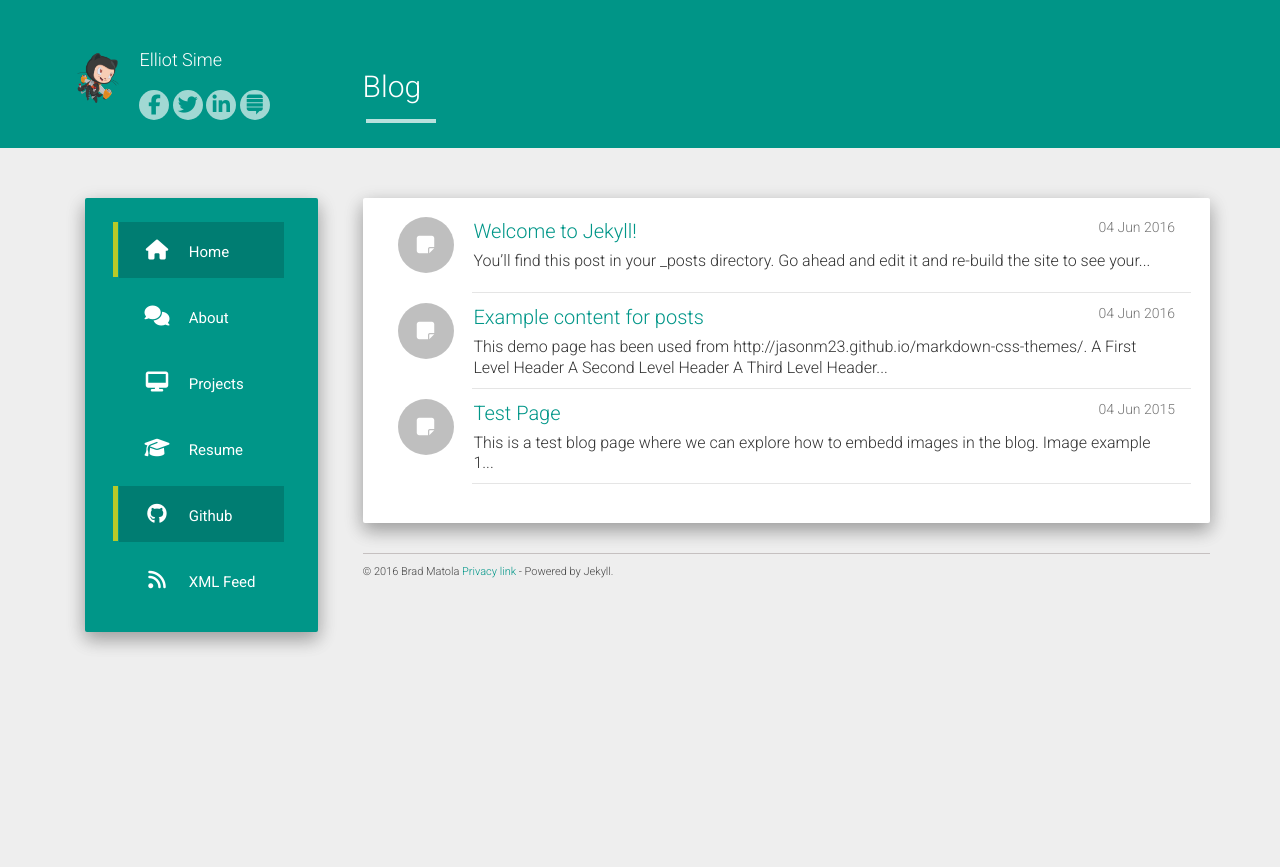
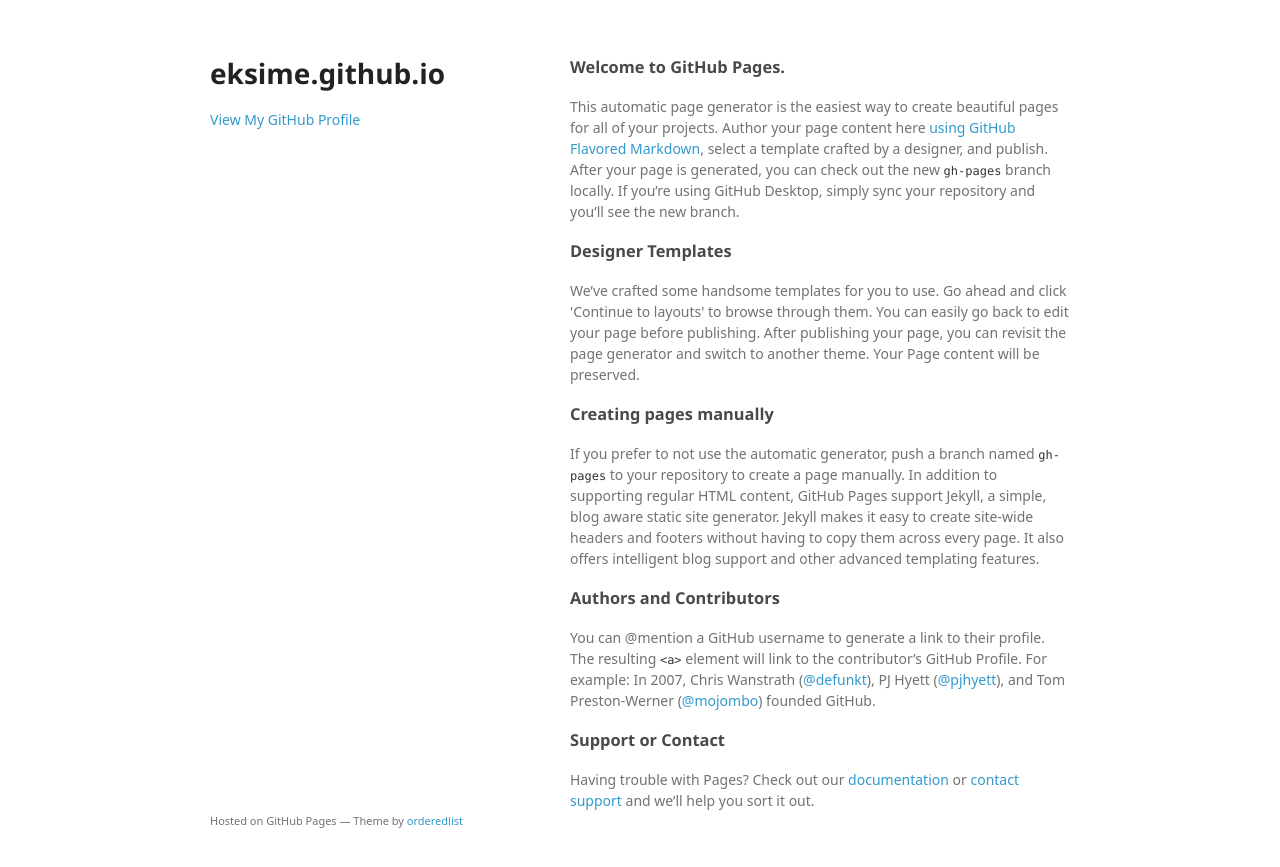
Before and after one commit to eksime/eksime.github.io, a Jekyll site: the page index.html, which Jekyll copies as it is, in a window 1280 px wide. Shown: the top 867 px of the page. Built offline with Jekyll 4.4.1, drawn with Linux system fonts in a browser that asks for light colours; nearby versions of some CDN libraries; some web fonts are replaced; the list of posts is cut into pages by our own code.

Commit message:
Replace master branch with page content via GitHub

```diff
--- a/index.html
+++ b/index.html
@@ -1,62 +1,58 @@
----
-layout: default
-title: Blog
----
-<div class="well">
-    <div class="list-group">
-      {% for post in paginator.posts %}
-      <div class="list-group-item">
-        <div class="row-action-primary">
-          <i class="fa fa-sticky-note"></i>
-        </div>
-        <div class="row-content">
-          <div class="least-content">{{ post.date | date_to_string }}</div>
-          <h4 class="list-group-item-heading"><a href="{{ post.url | prepend: site.baseurl }}">{{ post.title }}</a></h4>
+<!doctype html>
+<html>
+  <head>
+    <meta charset="utf-8">
+    <meta http-equiv="X-UA-Compatible" content="chrome=1">
+    <title>eksime.github.io by eksime</title>
 
-          <p class="list-group-item-text">{{ post.content | strip_html | truncatewords: 20 }}</p>
-        </div>
-      </div>
-      <div class="list-group-separator"></div>
-      {% endfor %}
-    </div>
+    <link rel="stylesheet" href="stylesheets/styles.css">
+    <link rel="stylesheet" href="stylesheets/github-light.css">
+    <meta name="viewport" content="width=device-width">
+    <!--[if lt IE 9]>
+    <script src="//html5shiv.googlecode.com/svn/trunk/html5.js"></script>
+    <![endif]-->
+  </head>
+  <body>
+    <div class="wrapper">
+      <header>
+        <h1>eksime.github.io</h1>
+        <p></p>
 
 
-    <!-- Pagination links -->
-    {% if paginator.total_pages > 1 %}
-    <ul class="pager">
-      {% if paginator.previous_page %}
-        <li class="previous">
-          <a href="{{ paginator.previous_page_path | prepend: site.baseurl | replace: '//', '/' }}">&laquo;</a>
-        </li>
-      {% else %}
-        <li class="previous disabled"><span aria-hidden="true">&laquo;</span></li>
-      {% endif %}
+        <p class="view"><a href="https://github.com/eksime">View My GitHub Profile</a></p>
 
-      <li><a href="/">First</a></li>
+      </header>
+      <section>
+        <h3>
+<a id="welcome-to-github-pages" class="anchor" href="#welcome-to-github-pages" aria-hidden="true"><span aria-hidden="true" class="octicon octicon-link"></span></a>Welcome to GitHub Pages.</h3>
 
-      {% for page in (1..paginator.total_pages) %}
-        {% if page == paginator.page %}
-          <li class="active">
-             <a>{{ page }}<span class="sr-only">(current)</span></a>
-          </li>
-        {% elsif page == 1 %}
-          <li><a href="/">{{ page }}</a></li>
-        {% else %}
-          <li>
-            <a href="{{ site.paginate_path | prepend: site.baseurl | replace: '//', '/' | replace: ':num', page }}">{{ page }}</a>
-          </li>
-        {% endif %}
-      {% endfor %}
+<p>This automatic page generator is the easiest way to create beautiful pages for all of your projects. Author your page content here <a href="https://guides.github.com/features/mastering-markdown/">using GitHub Flavored Markdown</a>, select a template crafted by a designer, and publish. After your page is generated, you can check out the new <code>gh-pages</code> branch locally. If you’re using GitHub Desktop, simply sync your repository and you’ll see the new branch.</p>
 
-      <li><a href="/page{{ paginator.total_pages }}/">Last</a></li>
+<h3>
+<a id="designer-templates" class="anchor" href="#designer-templates" aria-hidden="true"><span aria-hidden="true" class="octicon octicon-link"></span></a>Designer Templates</h3>
 
-      {% if paginator.next_page %}
-        <li class="next">
-          <a href="{{ paginator.next_page_path | prepend: site.baseurl | replace: '//', '/' }}">&raquo;</a>
-        </li>
-      {% else %}
-        <li class="next disabled"><span>&raquo;</span></li>
-      {% endif %}
-    </ul>
-    {% endif %}
-</div><!-- end #home -->
+<p>We’ve crafted some handsome templates for you to use. Go ahead and click 'Continue to layouts' to browse through them. You can easily go back to edit your page before publishing. After publishing your page, you can revisit the page generator and switch to another theme. Your Page content will be preserved.</p>
+
+<h3>
+<a id="creating-pages-manually" class="anchor" href="#creating-pages-manually" aria-hidden="true"><span aria-hidden="true" class="octicon octicon-link"></span></a>Creating pages manually</h3>
+
+<p>If you prefer to not use the automatic generator, push a branch named <code>gh-pages</code> to your repository to create a page manually. In addition to supporting regular HTML content, GitHub Pages support Jekyll, a simple, blog aware static site generator. Jekyll makes it easy to create site-wide headers and footers without having to copy them across every page. It also offers intelligent blog support and other advanced templating features.</p>
+
+<h3>
+<a id="authors-and-contributors" class="anchor" href="#authors-and-contributors" aria-hidden="true"><span aria-hidden="true" class="octicon octicon-link"></span></a>Authors and Contributors</h3>
+
+<p>You can @mention a GitHub username to generate a link to their profile. The resulting <code>&lt;a&gt;</code> element will link to the contributor’s GitHub Profile. For example: In 2007, Chris Wanstrath (<a href="https://github.com/defunkt" class="user-mention">@defunkt</a>), PJ Hyett (<a href="https://github.com/pjhyett" class="user-mention">@pjhyett</a>), and Tom Preston-Werner (<a href="https://github.com/mojombo" class="user-mention">@mojombo</a>) founded GitHub.</p>
+
+<h3>
+<a id="support-or-contact" class="anchor" href="#support-or-contact" aria-hidden="true"><span aria-hidden="true" class="octicon octicon-link"></span></a>Support or Contact</h3>
+
+<p>Having trouble with Pages? Check out our <a href="https://help.github.com/pages">documentation</a> or <a href="https://github.com/contact">contact support</a> and we’ll help you sort it out.</p>
+      </section>
+      <footer>
+        <p><small>Hosted on GitHub Pages &mdash; Theme by <a href="https://github.com/orderedlist">orderedlist</a></small></p>
+      </footer>
+    </div>
+    <script src="javascripts/scale.fix.js"></script>
+
+  </body>
+</html>
--- /dev/null
+++ b/javascripts/scale.fix.js
@@ -0,0 +1,17 @@
+var metas = document.getElementsByTagName('meta');
+var i;
+if (navigator.userAgent.match(/iPhone/i)) {
+  for (i=0; i<metas.length; i++) {
+    if (metas[i].name == "viewport") {
+      metas[i].content = "width=device-width, minimum-scale=1.0, maximum-scale=1.0";
+    }
+  }
+  document.addEventListener("gesturestart", gestureStart, false);
+}
+function gestureStart() {
+  for (i=0; i<metas.length; i++) {
+    if (metas[i].name == "viewport") {
+      metas[i].content = "width=device-width, minimum-scale=0.25, maximum-scale=1.6";
+    }
+  }
+}
--- /dev/null
+++ b/stylesheets/github-light.css
@@ -0,0 +1,123 @@
+/*
+The MIT License (MIT)
+
+Copyright (c) 2016 GitHub, Inc.
+
+Permission is hereby granted, free of charge, to any person obtaining a copy
+of this software and associated documentation files (the "Software"), to deal
+in the Software without restriction, including without limitation the rights
+to use, copy, modify, merge, publish, distribute, sublicense, and/or sell
+copies of the Software, and to permit persons to whom the Software is
+furnished to do so, subject to the following conditions:
+
+The above copyright notice and this permission notice shall be included in all
+copies or substantial portions of the Software.
+
+THE SOFTWARE IS PROVIDED "AS IS", WITHOUT WARRANTY OF ANY KIND, EXPRESS OR
+IMPLIED, INCLUDING BUT NOT LIMITED TO THE WARRANTIES OF MERCHANTABILITY,
+FITNESS FOR A PARTICULAR PURPOSE AND NONINFRINGEMENT. IN NO EVENT SHALL THE
+AUTHORS OR COPYRIGHT HOLDERS BE LIABLE FOR ANY CLAIM, DAMAGES OR OTHER
+LIABILITY, WHETHER IN AN ACTION OF CONTRACT, TORT OR OTHERWISE, ARISING FROM,
+OUT OF OR IN CONNECTION WITH THE SOFTWARE OR THE USE OR OTHER DEALINGS IN THE
+SOFTWARE.
+
+*/
+
+.pl-c /* comment */ {
+  color: #969896;
+}
+
+.pl-c1 /* constant, variable.other.constant, support, meta.property-name, support.constant, support.variable, meta.module-reference, markup.raw, meta.diff.header */,
+.pl-s .pl-v /* string variable */ {
+  color: #0086b3;
+}
+
+.pl-e /* entity */,
+.pl-en /* entity.name */ {
+  color: #795da3;
+}
+
+.pl-smi /* variable.parameter.function, storage.modifier.package, storage.modifier.import, storage.type.java, variable.other */,
+.pl-s .pl-s1 /* string source */ {
+  color: #333;
+}
+
+.pl-ent /* entity.name.tag */ {
+  color: #63a35c;
+}
+
+.pl-k /* keyword, storage, storage.type */ {
+  color: #a71d5d;
+}
+
+.pl-s /* string */,
+.pl-pds /* punctuation.definition.string, string.regexp.character-class */,
+.pl-s .pl-pse .pl-s1 /* string punctuation.section.embedded source */,
+.pl-sr /* string.regexp */,
+.pl-sr .pl-cce /* string.regexp constant.character.escape */,
+.pl-sr .pl-sre /* string.regexp source.ruby.embedded */,
+.pl-sr .pl-sra /* string.regexp string.regexp.arbitrary-repitition */ {
+  color: #183691;
+}
+
+.pl-v /* variable */ {
+  color: #ed6a43;
+}
+
+.pl-id /* invalid.deprecated */ {
+  color: #b52a1d;
+}
+
+.pl-ii /* invalid.illegal */ {
+  color: #f8f8f8;
+  background-color: #b52a1d;
+}
+
+.pl-sr .pl-cce /* string.regexp constant.character.escape */ {
+  font-weight: bold;
+  color: #63a35c;
+}
+
+.pl-ml /* markup.list */ {
+  color: #693a17;
+}
+
+.pl-mh /* markup.heading */,
+.pl-mh .pl-en /* markup.heading entity.name */,
+.pl-ms /* meta.separator */ {
+  font-weight: bold;
+  color: #1d3e81;
+}
+
+.pl-mq /* markup.quote */ {
+  color: #008080;
+}
+
+.pl-mi /* markup.italic */ {
+  font-style: italic;
+  color: #333;
+}
+
+.pl-mb /* markup.bold */ {
+  font-weight: bold;
+  color: #333;
+}
+
+.pl-md /* markup.deleted, meta.diff.header.from-file */ {
+  color: #bd2c00;
+  background-color: #ffecec;
+}
+
+.pl-mi1 /* markup.inserted, meta.diff.header.to-file */ {
+  color: #55a532;
+  background-color: #eaffea;
+}
+
+.pl-mdr /* meta.diff.range */ {
+  font-weight: bold;
+  color: #795da3;
+}
+
+.pl-mo /* meta.output */ {
+  color: #1d3e81;
+}
--- /dev/null
+++ b/stylesheets/styles.css
@@ -0,0 +1,324 @@
+@font-face {
+  font-family: 'Noto Sans';
+  font-weight: 400;
+  font-style: normal;
+  src: url('../fonts/Noto-Sans-regular/Noto-Sans-regular.eot');
+  src: url('../fonts/Noto-Sans-regular/Noto-Sans-regular.eot?#iefix') format('embedded-opentype'),
+       local('Noto Sans'),
+       local('Noto-Sans-regular'),
+       url('../fonts/Noto-Sans-regular/Noto-Sans-regular.woff2') format('woff2'),
+       url('../fonts/Noto-Sans-regular/Noto-Sans-regular.woff') format('woff'),
+       url('../fonts/Noto-Sans-regular/Noto-Sans-regular.ttf') format('truetype'),
+       url('../fonts/Noto-Sans-regular/Noto-Sans-regular.svg#NotoSans') format('svg');
+}
+
+@font-face {
+  font-family: 'Noto Sans';
+  font-weight: 700;
+  font-style: normal;
+  src: url('../fonts/Noto-Sans-700/Noto-Sans-700.eot');
+  src: url('../fonts/Noto-Sans-700/Noto-Sans-700.eot?#iefix') format('embedded-opentype'),
+       local('Noto Sans Bold'),
+       local('Noto-Sans-700'),
+       url('../fonts/Noto-Sans-700/Noto-Sans-700.woff2') format('woff2'),
+       url('../fonts/Noto-Sans-700/Noto-Sans-700.woff') format('woff'),
+       url('../fonts/Noto-Sans-700/Noto-Sans-700.ttf') format('truetype'),
+       url('../fonts/Noto-Sans-700/Noto-Sans-700.svg#NotoSans') format('svg');
+}
+
+@font-face {
+  font-family: 'Noto Sans';
+  font-weight: 400;
+  font-style: italic;
+  src: url('../fonts/Noto-Sans-italic/Noto-Sans-italic.eot');
+  src: url('../fonts/Noto-Sans-italic/Noto-Sans-italic.eot?#iefix') format('embedded-opentype'),
+       local('Noto Sans Italic'),
+       local('Noto-Sans-italic'),
+       url('../fonts/Noto-Sans-italic/Noto-Sans-italic.woff2') format('woff2'),
+       url('../fonts/Noto-Sans-italic/Noto-Sans-italic.woff') format('woff'),
+       url('../fonts/Noto-Sans-italic/Noto-Sans-italic.ttf') format('truetype'),
+       url('../fonts/Noto-Sans-italic/Noto-Sans-italic.svg#NotoSans') format('svg');
+}
+
+@font-face {
+  font-family: 'Noto Sans';
+  font-weight: 700;
+  font-style: italic;
+  src: url('../fonts/Noto-Sans-700italic/Noto-Sans-700italic.eot');
+  src: url('../fonts/Noto-Sans-700italic/Noto-Sans-700italic.eot?#iefix') format('embedded-opentype'),
+       local('Noto Sans Bold Italic'),
+       local('Noto-Sans-700italic'),
+       url('../fonts/Noto-Sans-700italic/Noto-Sans-700italic.woff2') format('woff2'),
+       url('../fonts/Noto-Sans-700italic/Noto-Sans-700italic.woff') format('woff'),
+       url('../fonts/Noto-Sans-700italic/Noto-Sans-700italic.ttf') format('truetype'),
+       url('../fonts/Noto-Sans-700italic/Noto-Sans-700italic.svg#NotoSans') format('svg');
+}
+
+body {
+  background-color: #fff;
+  padding:50px;
+  font: 14px/1.5 "Noto Sans", "Helvetica Neue", Helvetica, Arial, sans-serif;
+  color:#727272;
+  font-weight:400;
+}
+
+h1, h2, h3, h4, h5, h6 {
+  color:#222;
+  margin:0 0 20px;
+}
+
+p, ul, ol, table, pre, dl {
+  margin:0 0 20px;
+}
+
+h1, h2, h3 {
+  line-height:1.1;
+}
+
+h1 {
+  font-size:28px;
+}
+
+h2 {
+  color:#393939;
+}
+
+h3, h4, h5, h6 {
+  color:#494949;
+}
+
+a {
+  color:#39c;
+  text-decoration:none;
+}
+
+a:hover {
+  color:#069;
+}
+
+a small {
+  font-size:11px;
+  color:#777;
+  margin-top:-0.3em;
+  display:block;
+}
+
+a:hover small {
+  color:#777;
+}
+
+.wrapper {
+  width:860px;
+  margin:0 auto;
+}
+
+blockquote {
+  border-left:1px solid #e5e5e5;
+  margin:0;
+  padding:0 0 0 20px;
+  font-style:italic;
+}
+
+code, pre {
+  font-family:Monaco, Bitstream Vera Sans Mono, Lucida Console, Terminal, Consolas, Liberation Mono, DejaVu Sans Mono, Courier New, monospace;
+  color:#333;
+  font-size:12px;
+}
+
+pre {
+  padding:8px 15px;
+  background: #f8f8f8;
+  border-radius:5px;
+  border:1px solid #e5e5e5;
+  overflow-x: auto;
+}
+
+table {
+  width:100%;
+  border-collapse:collapse;
+}
+
+th, td {
+  text-align:left;
+  padding:5px 10px;
+  border-bottom:1px solid #e5e5e5;
+}
+
+dt {
+  color:#444;
+  font-weight:700;
+}
+
+th {
+  color:#444;
+}
+
+img {
+  max-width:100%;
+}
+
+header {
+  width:270px;
+  float:left;
+  position:fixed;
+  -webkit-font-smoothing:subpixel-antialiased;
+}
+
+header ul {
+  list-style:none;
+  height:40px;
+  padding:0;
+  background: #f4f4f4;
+  border-radius:5px;
+  border:1px solid #e0e0e0;
+  width:270px;
+}
+
+header li {
+  width:89px;
+  float:left;
+  border-right:1px solid #e0e0e0;
+  height:40px;
+}
+
+header li:first-child a {
+  border-radius:5px 0 0 5px;
+}
+
+header li:last-child a {
+  border-radius:0 5px 5px 0;
+}
+
+header ul a {
+  line-height:1;
+  font-size:11px;
+  color:#999;
+  display:block;
+  text-align:center;
+  padding-top:6px;
+  height:34px;
+}
+
+header ul a:hover {
+  color:#999;
+}
+
+header ul a:active {
+  background-color:#f0f0f0;
+}
+
+strong {
+  color:#222;
+  font-weight:700;
+}
+
+header ul li + li + li {
+  border-right:none;
+  width:89px;
+}
+
+header ul a strong {
+  font-size:14px;
+  display:block;
+  color:#222;
+}
+
+section {
+  width:500px;
+  float:right;
+  padding-bottom:50px;
+}
+
+small {
+  font-size:11px;
+}
+
+hr {
+  border:0;
+  background:#e5e5e5;
+  height:1px;
+  margin:0 0 20px;
+}
+
+footer {
+  width:270px;
+  float:left;
+  position:fixed;
+  bottom:50px;
+  -webkit-font-smoothing:subpixel-antialiased;
+}
+
+@media print, screen and (max-width: 960px) {
+
+  div.wrapper {
+    width:auto;
+    margin:0;
+  }
+
+  header, section, footer {
+    float:none;
+    position:static;
+    width:auto;
+  }
+
+  header {
+    padding-right:320px;
+  }
+
+  section {
+    border:1px solid #e5e5e5;
+    border-width:1px 0;
+    padding:20px 0;
+    margin:0 0 20px;
+  }
+
+  header a small {
+    display:inline;
+  }
+
+  header ul {
+    position:absolute;
+    right:50px;
+    top:52px;
+  }
+}
+
+@media print, screen and (max-width: 720px) {
+  body {
+    word-wrap:break-word;
+  }
+
+  header {
+    padding:0;
+  }
+
+  header ul, header p.view {
+    position:static;
+  }
+
+  pre, code {
+    word-wrap:normal;
+  }
+}
+
+@media print, screen and (max-width: 480px) {
+  body {
+    padding:15px;
+  }
+
+  header ul {
+    width:99%;
+  }
+
+  header li, header ul li + li + li {
+    width:33%;
+  }
+}
+
+@media print {
+  body {
+    padding:0.4in;
+    font-size:12pt;
+    color:#444;
+  }
+}
```
Also changed, not shown: params.json (added, +6 -0 lines).
